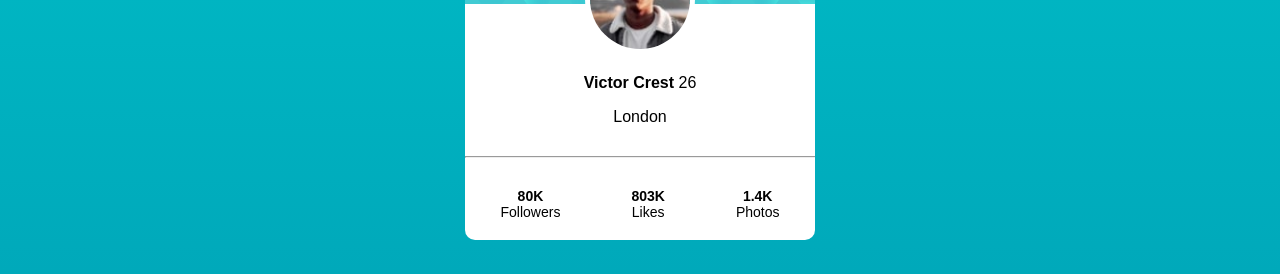
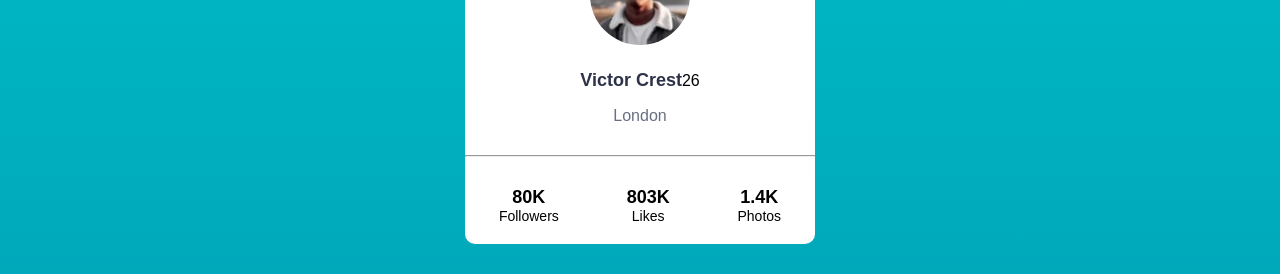
Before and after one commit to princevsuals/developer, a plain HTML site: page index.html in a window 1280 px wide. Shown: the part 348-622 px from the top of the page. Drawn offline with Linux system fonts and the light colour scheme.

Commit message:
Update index.html

```diff
--- a/index.html
+++ b/index.html
@@ -11,22 +11,24 @@
     <div class="container">
         <img src="image-victor.jpg" alt="victor" class="picture">
         <p>
-            <span class="name"><b>Victor Crest</b></span> 26
-        </p>
-        <p>London</p>
+          <span class="name"><b
+                    style="font-size: 18px; color: hsl(229, 23%, 23%); font-family: 'Kumbh Sans', sans-serif; font-weight: 700;">Victor
+                    Crest</b></span><span class="number">26</span>
+       </p>
+        <p style="color: hsl(227, 10%, 46%)" class="london">London</p>
         <hr class="line">
         <div class="infos">
             <div class="info">
-                <b>80K</b> <br>
-                <span>Followers</span>
+                <b style="font-size: 18px; " class="stat">80K</b> <br>
+                <span class="sp">Followers</span>
             </div>
             <div class="info">
-                <b>803K</b> <br>
-                <span>Likes</span>
+                <b style="font-size: 18px;" class="stat">803K</b> <br>
+                <span class="sp">Likes</span>
             </div>
             <div class="info">
-                <b>1.4K</b> <br>
-                <span>Photos</span>
+                <b style="font-size: 18px;" class="stat">1.4K</b> <br>
+                <span class="sp">Photos</span>
             </div>
         </div>
 </body>
```
